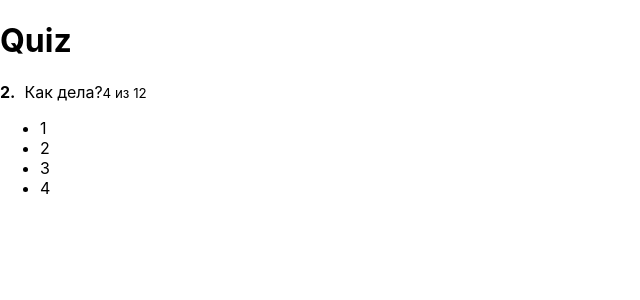
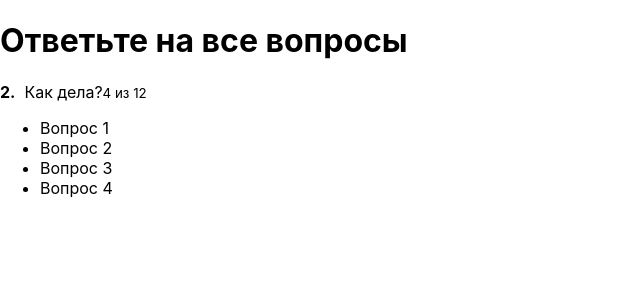
Before and after one commit to geliadonchak/SummerPractice, a React app in the folder react-quiz/: page / in a window 1280 px wide. Shown: the top 300 px of the page, without its empty margins (0-640 px from the left). Built offline with nearby package versions, Linux system fonts and the light colour scheme.

Commit message:
make question list

```diff
--- a/react-quiz/src/components/ActiveQuiz/ActiveQuiz.js
+++ b/react-quiz/src/components/ActiveQuiz/ActiveQuiz.js
@@ -1,5 +1,6 @@
 import React from 'react';
 import classes from './ActiveQuiz.css';
+import AnswersList from './AnswersList/AnswersList';
 
 const ActiveQuiz = props => (
     <div className={classes.ActiveQuiz}>
@@ -11,12 +12,7 @@
 
             <small>4 из 12</small>
         </p>
-        <ul>
-            <li>1</li>
-            <li>2</li>
-            <li>3</li>
-            <li>4</li>
-        </ul>
+        <AnswersList answers={props.answers} />
     </div>
 );
 
--- /dev/null
+++ b/react-quiz/src/components/ActiveQuiz/AnswersList/AnswerItem/AnswerItem.css
@@ -0,0 +1,12 @@
+.AnswerItem {
+    border: 1px solid #fff;
+    border-radius: 5px;
+    padding: 5px 10px;
+    margin-bottom: 5px;
+    cursor: pointer;
+}
+
+.AnswerItem:hover {
+    background: rgba(255, 255, 255, .2);
+    transition: background .2s ease-in-out;
+}
--- /dev/null
+++ b/react-quiz/src/components/ActiveQuiz/AnswersList/AnswerItem/AnswerItem.js
@@ -0,0 +1,12 @@
+import React from 'react';
+import classes from './AnswerItem.css';
+
+const AnswerItem = props => {
+    return (
+        <li className={classes.AnswerItem}>
+            {props.answer.text}
+        </li>
+    );
+}
+
+export default AnswerItem;
--- /dev/null
+++ b/react-quiz/src/components/ActiveQuiz/AnswersList/AnswersList.css
@@ -0,0 +1,5 @@
+.AnswersList {
+    list-style: none;
+    margin: 0;
+    padding: 0;
+}
--- /dev/null
+++ b/react-quiz/src/components/ActiveQuiz/AnswersList/AnswersList.js
@@ -0,0 +1,15 @@
+import React from 'react';
+import classes from './AnswersList.css';
+import AnswerItem from './AnswerItem/AnswerItem';
+
+const AnswersList = props => (
+    <ul className={classes.AnswersList}>
+        {props.answers.map((answer, index) => {
+            return (
+                <AnswerItem answer={answer} key={index}/>
+            );
+        })}
+    </ul>
+);
+
+export default AnswersList;
--- a/react-quiz/src/containers/Quiz/Quiz.js
+++ b/react-quiz/src/containers/Quiz/Quiz.js
@@ -4,15 +4,24 @@
 
 class Quiz extends Component {
     state = {
-        quiz: []
+        quiz: [
+            {
+                answers: [
+                    {text: 'Вопрос 1'},
+                    {text: 'Вопрос 2'},
+                    {text: 'Вопрос 3'},
+                    {text: 'Вопрос 4'}
+                ]
+            }
+        ]
     }
 
     render() {
         return (
             <div className={classes.Quiz}>
                 <div className={classes.QuizWrapper}>
-                    <h1>Quiz</h1>
-                    <ActiveQuiz />
+                    <h1>Ответьте на все вопросы</h1>
+                    <ActiveQuiz answers={this.state.quiz[0].answers} />
                 </div>
             </div>
         );
```
